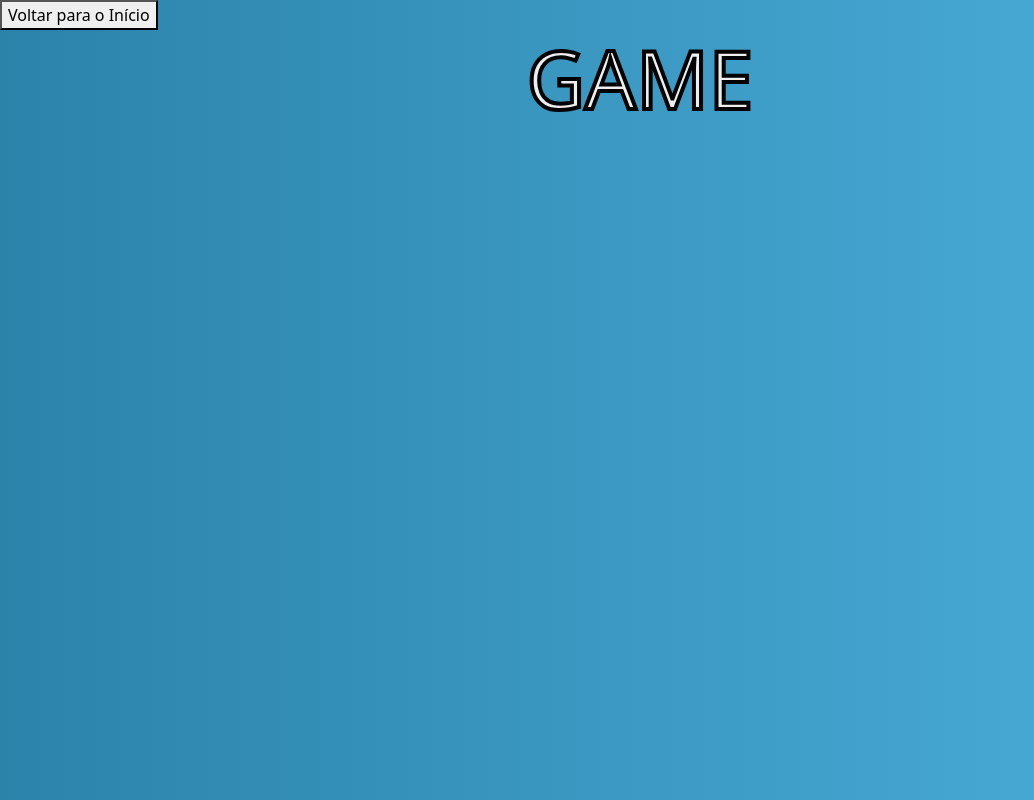
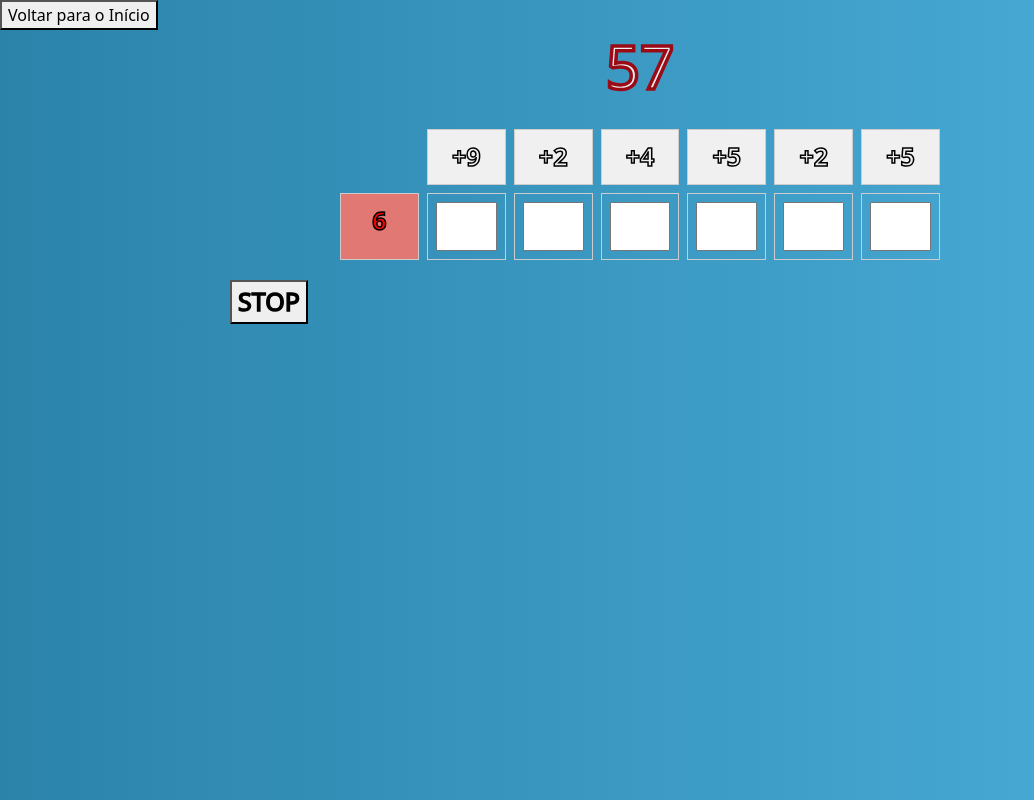
Before and after one commit to tiagopgbianchi/Jogando-com-logica-teste, a React (Vite) app: page /stoppage in a window 1280 px wide. Shown: the whole page, without its empty margins (0-1034 px from the left). Built offline with nearby package versions, Linux system fonts and the light colour scheme; a web font is replaced by a local one.

Commit message:
Stop
Criei a página do STOP, agora um número é sorteado, o tempo começa a contar, é possível preencher as respostas, e no final as respostas são checadas

```diff
--- a/src/App.tsx
+++ b/src/App.tsx
@@ -1,4 +1,5 @@
 import StopPage from "./Stop/PageStop";
+import StopJogo from "./Stop/JogoStop";
 import Home from "./Pages/Home";
 import Jogos from "./Pages/Jogos";
 import Sobre from "./Pages/Sobre";
@@ -30,7 +31,7 @@ function App() {
         <Route path="/sobre" element={<Sobre />} />
         <Route path="/contato" element={<Contato />} />
         <Route path="/jogoStop" element={<JogoStop />} />
-        <Route path="/stoppage" element={<StopPage />} />
+        <Route path="/stoppage" element={<StopJogo />} />
       </Routes>
     </main>
   );
--- /dev/null
+++ b/src/Stop/CaixaStop.tsx
@@ -0,0 +1,42 @@
+import { useEffect, useState } from "react";
+interface Prop {
+  numero_base: number;
+  numero: number;
+  conta: string;
+  checar: boolean;
+}
+function CaixaStop(props: Prop) {
+  const [certo, setCerto] = useState(false);
+  const [valorInput, setValorInput] = useState("");
+  const [color, setColor] = useState("");
+  const handleChange = (event: React.ChangeEvent<HTMLInputElement>) => {
+    setValorInput(event.target.value);
+  };
+  const handleSubmit = (event: React.FormEvent) => {
+    event.preventDefault();
+  };
+  useEffect(() => {
+    if (!props.checar) return;
+    const resultado = eval(
+      `${props.numero_base} ${props.conta} ${props.numero}`
+    );
+    console.log(resultado);
+    console.log(Number(valorInput));
+    if (Number(valorInput) === resultado) setCerto(true);
+    if (certo) setColor("verde");
+    else setColor("vermelho");
+  }, [props.checar, color]);
+
+  return (
+    <form className={`cell ${color}`} onSubmit={handleSubmit}>
+      <input
+        className="input-cell"
+        type="number"
+        value={valorInput}
+        onChange={handleChange}
+      ></input>
+    </form>
+  );
+}
+
+export default CaixaStop;
--- /dev/null
+++ b/src/Stop/JogoStop.css
@@ -0,0 +1,38 @@
+.tabela {
+  display: grid;
+  grid-template-columns: repeat(7, 1fr);
+  gap: 8px;
+  max-width: 600px;
+  margin: 20px auto;
+}
+
+.cell {
+  padding: 8px;
+  text-align: center;
+  border: 1px solid #ccc;
+}
+
+.header {
+  font-weight: bold;
+  background-color: #f0f0f0;
+}
+
+.row-header {
+  font-weight: bold;
+  color: #ff0000;
+  background-color: #e27874;
+}
+
+.input-cell {
+  width: 100%;
+  padding: 4px;
+  box-sizing: border-box;
+}
+
+.verde {
+  background-color: #2fc436;
+}
+
+.vermelho {
+  background-color: #992521;
+}
--- a/src/Stop/JogoStop.tsx
+++ b/src/Stop/JogoStop.tsx
@@ -1,5 +1,84 @@
+import { useState, useEffect } from "react";
+import "./Stop.css";
+import "./JogoStop.css";
+import CaixaStop from "./CaixaStop";
+const contas: string[] = ["*", "/", "+", "-"];
+const numeros: number[] = [9, 2, 4, 5, 2, 5];
+const NumGenerator = () => {
+  const num = Math.floor(Math.random() * 6) + 4;
+  return num;
+};
 function StopJogo() {
-    return <h2>GAME</h2>
+  const [count, setCount] = useState(60);
+  const [displayedNumber, setDisplayedNumber] = useState<number>(4); // initial display
+  const [showGame, setShowGame] = useState(false);
+  const [pararJogo, setPararJogo] = useState(false);
+  let animationInterval: ReturnType<typeof setInterval>;
+  let stopTimeout: ReturnType<typeof setTimeout>;
+
+  //sorter número
+  useEffect(() => {
+    animationInterval = setInterval(() => {
+      const num = NumGenerator();
+      if (num !== null) {
+        setDisplayedNumber(num);
+      }
+    }, 50);
+
+    stopTimeout = setTimeout(() => {
+      clearInterval(animationInterval);
+      const finalNum = Math.floor(Math.random() * 6) + 4;
+      setDisplayedNumber(finalNum);
+      setShowGame(true);
+    }, 2000);
+    return () => {
+      clearInterval(animationInterval);
+      clearTimeout(stopTimeout);
+    };
+  }, []);
+
+  //timer que vai baixando
+  useEffect(() => {
+    if (!showGame) return;
+    if (pararJogo) return;
+    const interval = setInterval(() => {
+      setCount((prevCount) => prevCount - 1);
+    }, 1000); // 1000ms = 1 second
+    if (count <= 0) {
+      setPararJogo(true);
+    }
+
+    // Cleanup the interval on component unmount
+    return () => clearInterval(interval);
+  }, [showGame, pararJogo, count]);
+
+  return (
+    <div className="regras">
+      <h2> {count} </h2>
+      <div className="tabela">
+        {/* Primeira linha */}
+        <div>&nbsp;</div>
+        {numeros.map((num, i) => (
+          <div key={`cab-${i}`} className="cell header">
+            {"+" + String(num)}
+          </div>
+        ))}
+
+        {/* Segunda linha */}
+        <div className="cell row-header">{displayedNumber}</div>
+        {numeros.map((_, i) => (
+          <CaixaStop
+            numero_base={displayedNumber}
+            checar={pararJogo}
+            numero={numeros[i]}
+            conta={"+"}
+          ></CaixaStop>
+        ))}
+      </div>
+      <button onClick={() => setPararJogo(true)}> STOP </button>
+      {pararJogo && <h1> asdads</h1>}
+    </div>
+  );
 }
 
-export default StopJogo
+export default StopJogo;
--- a/src/Stop/PageStop.tsx
+++ b/src/Stop/PageStop.tsx
@@ -1,7 +1,10 @@
-import { useState, useEffect } from 'react';
+import { useState, useEffect } from "react";
 import "./Stop.css";
-import StopJogo from './JogoStop';
-
+import StopJogo from "./JogoStop";
+const NumGenerator = () => {
+  const num = Math.floor(Math.random() * 6) + 4;
+  return num;
+};
 function StopPage() {
   const [randomNumber, setRandomNumber] = useState<number | null>(null);
   const [displayedNumber, setDisplayedNumber] = useState<number>(4); // initial display
@@ -13,10 +16,11 @@ function StopPage() {
     let stopTimeout: ReturnType<typeof setTimeout>;
     let gameTimeout: ReturnType<typeof setTimeout>;
 
-
     animationInterval = setInterval(() => {
-      const num = Math.floor(Math.random() * 6) + 4;
-      setDisplayedNumber(num);
+      const num = NumGenerator();
+      if (num !== null) {
+        setDisplayedNumber(num);
+      }
     }, 50);
 
     stopTimeout = setTimeout(() => {
@@ -42,12 +46,12 @@ function StopPage() {
     <div>
       {showNumber && (
         <div>
-          <h2 className='sort'>O número mágico é</h2>
-          <p className='numero'>{displayedNumber}</p>
+          <h2 className="sort">O número mágico é</h2>
+          <p className="numero">{displayedNumber}</p>
         </div>
       )}
 
-      {showGame && <StopJogo /*randomNumber={randomNumber!}*/ />}
+      <StopJogo />
     </div>
   );
 }
```
Also changed, not shown: src/Stop/NumGenerator.tsx (deleted, +0 -23 lines).
